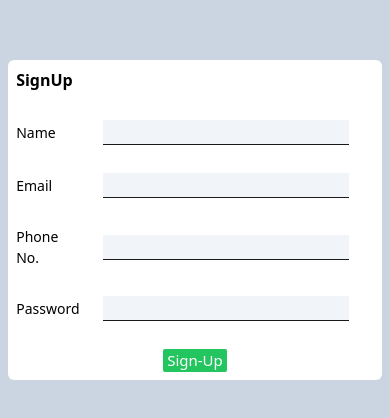
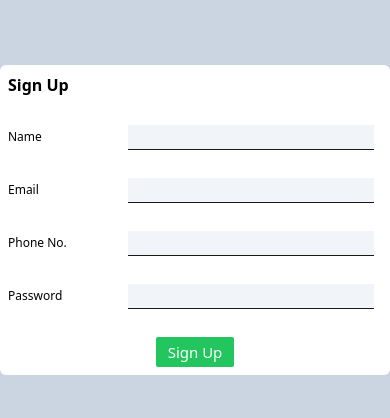
Before and after one commit to piyushpatil4270/Chat-App, a React (Create React App) app: page / in a window 390 px wide. Shown: the part 202-620 px from the top of the page. Built offline with nearby package versions, Linux system fonts and the light colour scheme.

Commit message:
connected to the backend

```diff
--- a/package.json
+++ b/package.json
@@ -7,6 +7,7 @@
     "@testing-library/react": "^13.4.0",
     "@testing-library/user-event": "^13.5.0",
     "autoprefixer": "^10.4.20",
+    "axios": "^1.7.3",
     "postcss": "^8.4.41",
     "react": "^18.3.1",
     "react-dom": "^18.3.1",
--- a/src/App.js
+++ b/src/App.js
@@ -1,5 +1,6 @@
 import './App.css';
 import Signup from './pages/Signup';
+import Signin from './pages/Signin';
 
 function App() {
   return (
--- /dev/null
+++ b/src/pages/Signin.jsx
@@ -0,0 +1,36 @@
+import React from 'react';
+
+const Signup = () => {
+  return (
+    <div className='w-full h-screen flex items-center justify-center bg-slate-300'>
+      <div className='w-full xs:w-[90%] sm:w-[70%] md:w-[50%] lg:w-[35%] h-fit xs:p-4 sm:p-2 flex flex-col gap-3 bg-white rounded-md'>
+        <div className='w-full flex p-2 justify-start items-center'>
+          <span className='text-[16px] font-semibold'>Sign In</span>
+        </div>
+
+        <div className='w-full flex p-2 items-center'>
+          <span className='w-[30%] sm:w-[20%] text-[12px] sm:text-[14px]'>Email</span>
+          <input
+            className='flex-1 bg-slate-100 mx-2 outline-none border-0 border-b border-b-[#1a1919]'
+            type='email'
+          />
+        </div>
+
+        <div className='w-full flex p-2 items-center'>
+          <span className='w-[30%] sm:w-[20%] text-[12px] sm:text-[14px]'>Password</span>
+          <input
+            className='flex-1 bg-slate-100 mx-2 outline-none border-0 border-b border-b-[#1a1919]'
+            type='password'
+          />
+        </div>
+        <div className='w-full flex p-2 justify-center'>
+          <button className='bg-green-500 text-white text-[15px] px-3 py-1 rounded-sm'>
+            Sign Up
+          </button>
+        </div>
+      </div>
+    </div>
+  );
+};
+
+export default Signup;
--- a/src/pages/Signup.jsx
+++ b/src/pages/Signup.jsx
@@ -1,37 +1,67 @@
-import React from 'react'
-
+import React, { useState } from 'react';
+import axios from "axios"
 const Signup = () => {
+  const [username,setUsername]=useState("")
+  const [phone,setPhone]=useState("")
+  const [email,setEmail]=useState("")
+  const [password,setPassword]=useState("")
+  const handleSignup=async()=>{
+    try {
+      if(username.trim()===""||phone.trim()===""||email.trim()===""||password.trim()===""){
+        alert("All fields should be valid")
+        return
+      }
+      const res=await axios.post("http://localhost:5500/auth/signup",{username:username,email:email,phone:phone,password:password})
+    } catch (error) {
+      console.log(error)
+    }
+  }
   return (
-    <div className='w-full h-dvh flex items-center justify-center bg-slate-300'>
-
-
-      <div className='xs:w-[50%] sm:w-[35%] h-fit xs:p-4 sm:p-2 flex flex-col gap-3 bg-white rounded-md'>
-      <div className='w-full flex p-2 justify-start gap-2 items-center'>
-      <span className='w-[15%] text-[16px] font-semibold'>SignUp</span>
-
+    <div className='w-full h-screen flex items-center justify-center bg-slate-300'>
+      <div className='w-full xs:w-[90%] sm:w-[70%] md:w-[50%] lg:w-[35%] h-fit xs:p-4 sm:p-2 flex flex-col gap-3 bg-white rounded-md'>
+        <div className='w-full flex p-2 justify-start items-center'>
+          <span className='text-[16px] font-semibold'>Sign Up</span>
         </div>
-        <div className='w-full flex p-2 justify-start gap-2 items-center'>
-      <span className='w-[15%] text-[14px]'>Name</span>
-      <input className='flex-1 bg-slate-100 outline-none border-0 border-b border-b-[#1a1919] mx-[25px]'  />
+        <div className='w-full flex p-2 items-center'>
+          <span className='w-[30%] sm:w-[20%] text-[12px] sm:text-[14px]'>Name</span>
+          <input
+            className='flex-1 bg-slate-100 mx-2 outline-none border-0 border-b border-b-[#1a1919]'
+            type='text'
+            onChange={(e)=>{setUsername(e.target.value)}}
+          />
         </div>
-        <div className='w-full flex p-2 justify-start  gap-2 items-center'>
-        <span className='w-[15%] text-[14px]'>Email</span>
-        <input className='flex-1 bg-slate-100 mx-[25px] outline-none border-0 border-b border-b-[#1a1919]' />
+        <div className='w-full flex p-2 items-center'>
+          <span className='w-[30%] sm:w-[20%] text-[12px] sm:text-[14px]'>Email</span>
+          <input
+            className='flex-1 bg-slate-100 mx-2 outline-none border-0 border-b border-b-[#1a1919]'
+            type='email'
+            onChange={(e)=>{setEmail(e.target.value)}}
+          />
         </div>
-        <div className='w-full flex p-2 justify-start  gap-2 items-center'>
-        <span className='w-[15%] text-[14px]'>Phone No.</span>
-        <input className='flex-1 bg-slate-100 mx-[25px] outline-none border-0 border-b border-b-[#1a1919]' />
+        <div className='w-full flex p-2 items-center'>
+          <span className='w-[30%] sm:w-[20%] text-[12px] sm:text-[14px]'>Phone No.</span>
+          <input
+            className='flex-1 bg-slate-100 mx-2 outline-none border-0 border-b border-b-[#1a1919]'
+            type='text'
+            onChange={(e)=>{setPhone(e.target.value)}}
+          />
         </div>
-        <div className='w-full flex p-2 justify-start  gap-2 items-center'>
-        <span className='w-[15%] text-[14px]'>Password</span>
-        <input className='flex-1 bg-slate-100 mx-[25px] outline-none border-0 border-b border-b-[#1a1919]' />
+        <div className='w-full flex p-2 items-center'>
+          <span className='w-[30%] sm:w-[20%] text-[12px] sm:text-[14px]'>Password</span>
+          <input
+            className='flex-1 bg-slate-100 mx-2 outline-none border-0 border-b border-b-[#1a1919]'
+            type='password'
+            onChange={(e)=>{setPassword(e.target.value)}}
+          />
         </div>
-        <div className='w-full flex p-2 justify-center  gap-2 items-center'>
-        <button className='bg-green-500 rounded-sm text-white text-[15px] px-1'>Sign-Up</button>
-         </div>
+        <div className='w-full flex p-2 justify-center'>
+          <button className='bg-green-500 text-white text-[15px] px-3 py-1 rounded-sm'  onClick={handleSignup}>
+            Sign Up
+          </button>
+        </div>
       </div>
     </div>
-  )
-}
+  );
+};
 
-export default Signup
+export default Signup;
--- a/tailwind.config.js
+++ b/tailwind.config.js
@@ -9,7 +9,7 @@ module.exports = {
       screens: {
         'xs': '415px',
         'sm': '640px',
-        'md': '768px',
+        'md': '780px',
         'lg': '1024px',
         'xl': '1280px',
         '2xl': '1536px',
```
Also changed, not shown: 1 other file (tests, documents, lock files or other folders).
